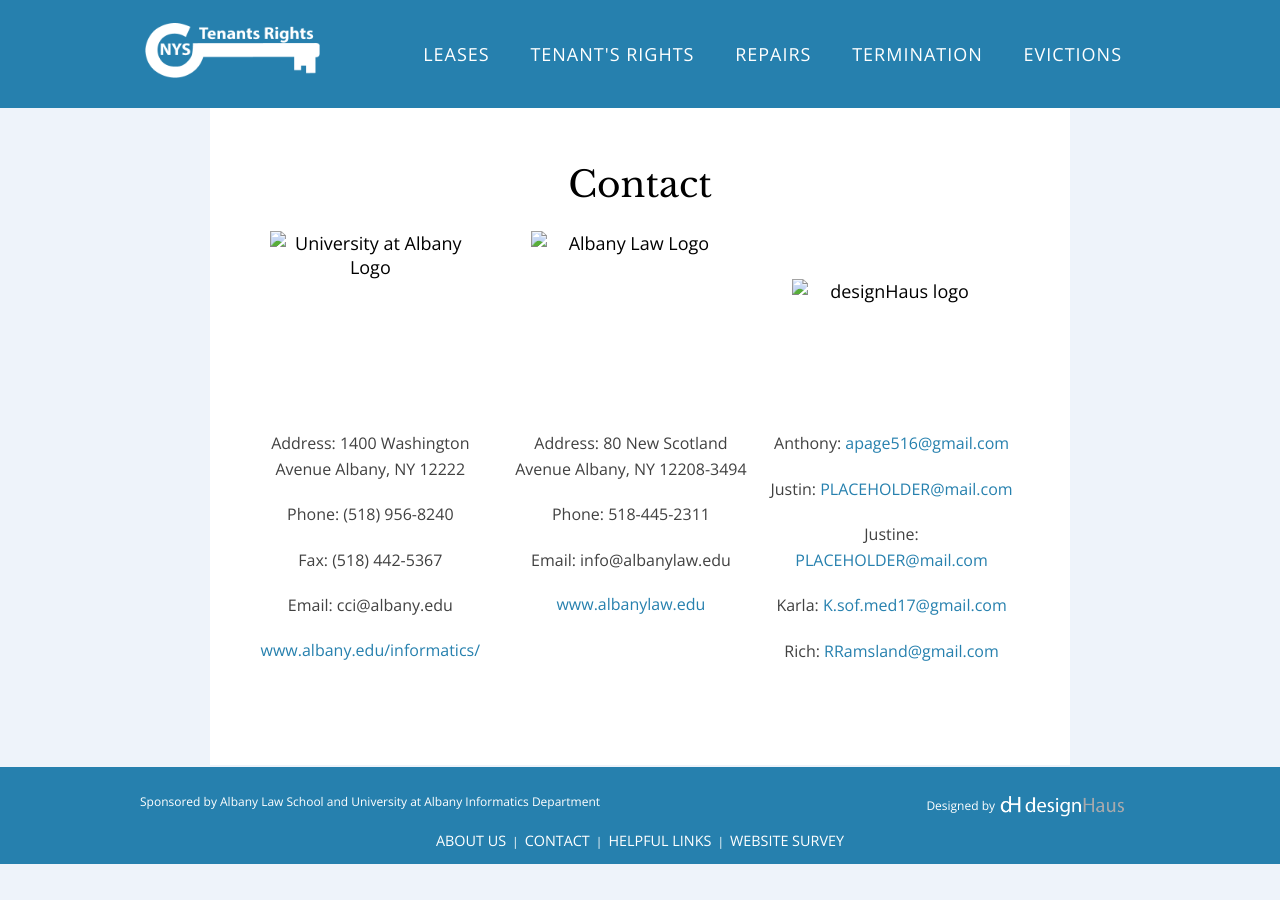
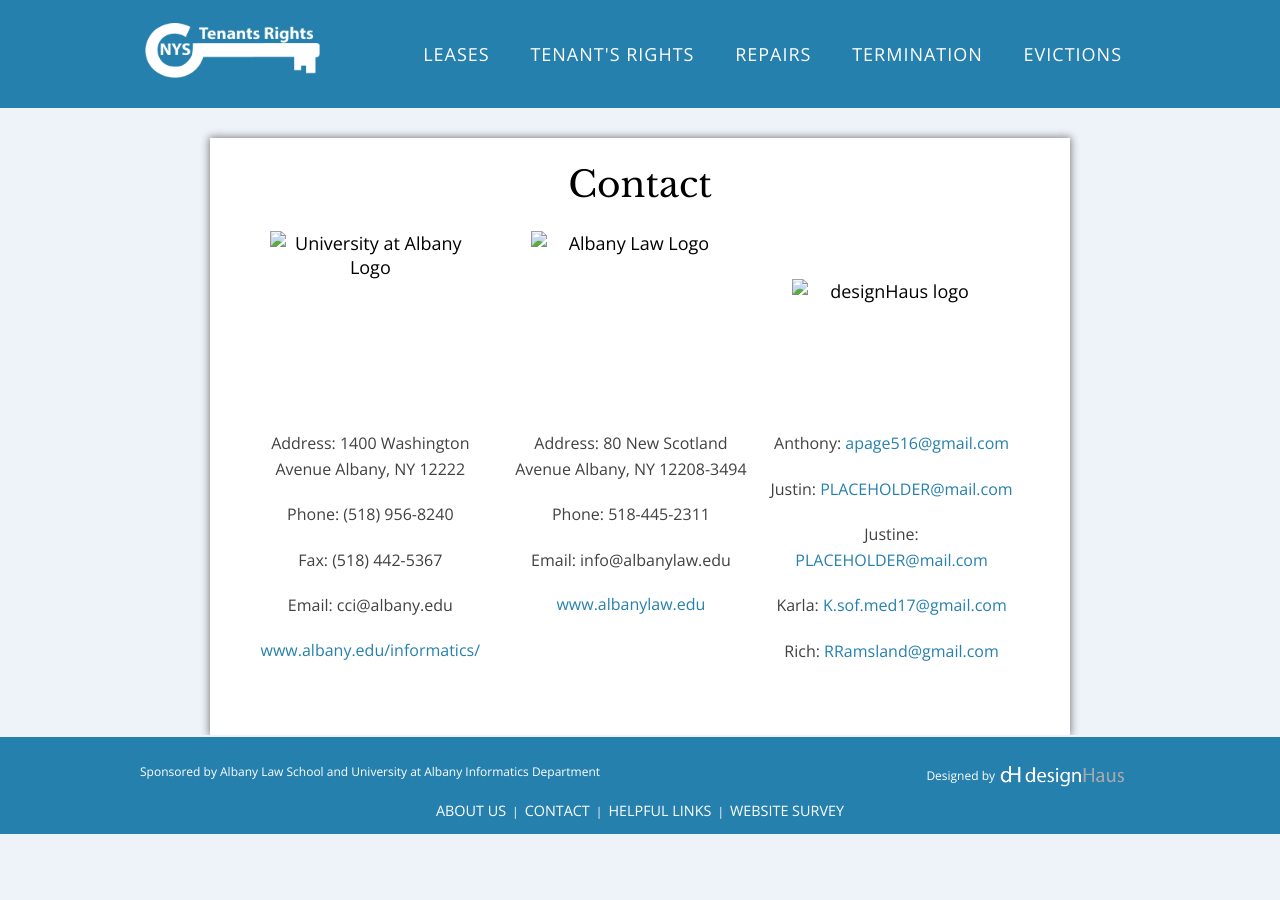
Before and after one commit to RRamsland/Tenant-Rights, a Jekyll site: the page built from contact.html, in a window 1280 px wide. Built offline with Jekyll 4.4.1, drawn with Linux system fonts in a browser that asks for light colours.

Commit message:
Added margin, box-shadow

```diff
--- a/css/style.css
+++ b/css/style.css
@@ -670,10 +670,12 @@
   background:#fff;
   float:left;
   width:100%;
+  margin-top: 30px;
+  box-shadow: 0 0 8px 1px gray;
 }
 .content-front{
   clear:both;
-  padding:30px;
+  padding:0 30px;
 }
 
 @media(max-width:1230px){
```
